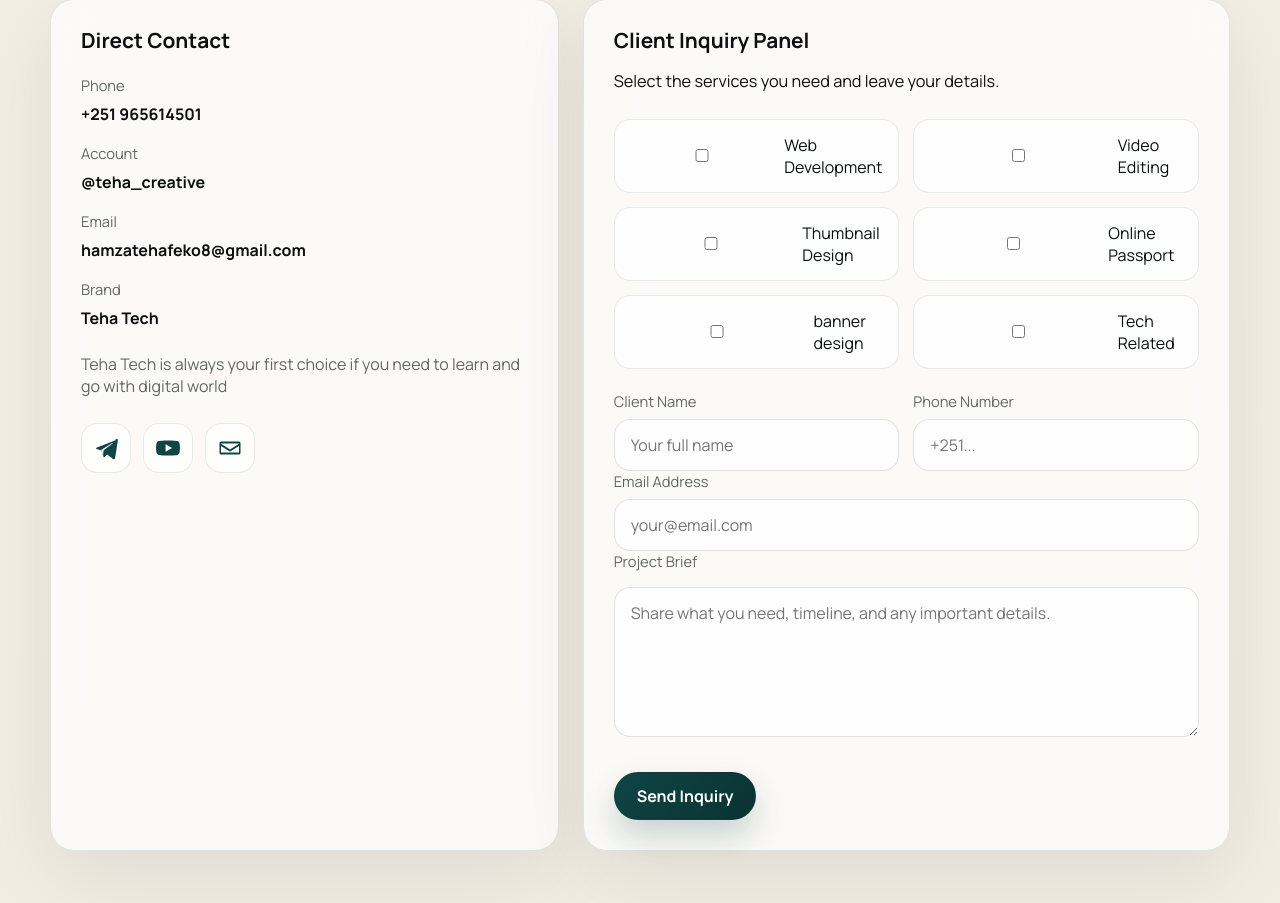
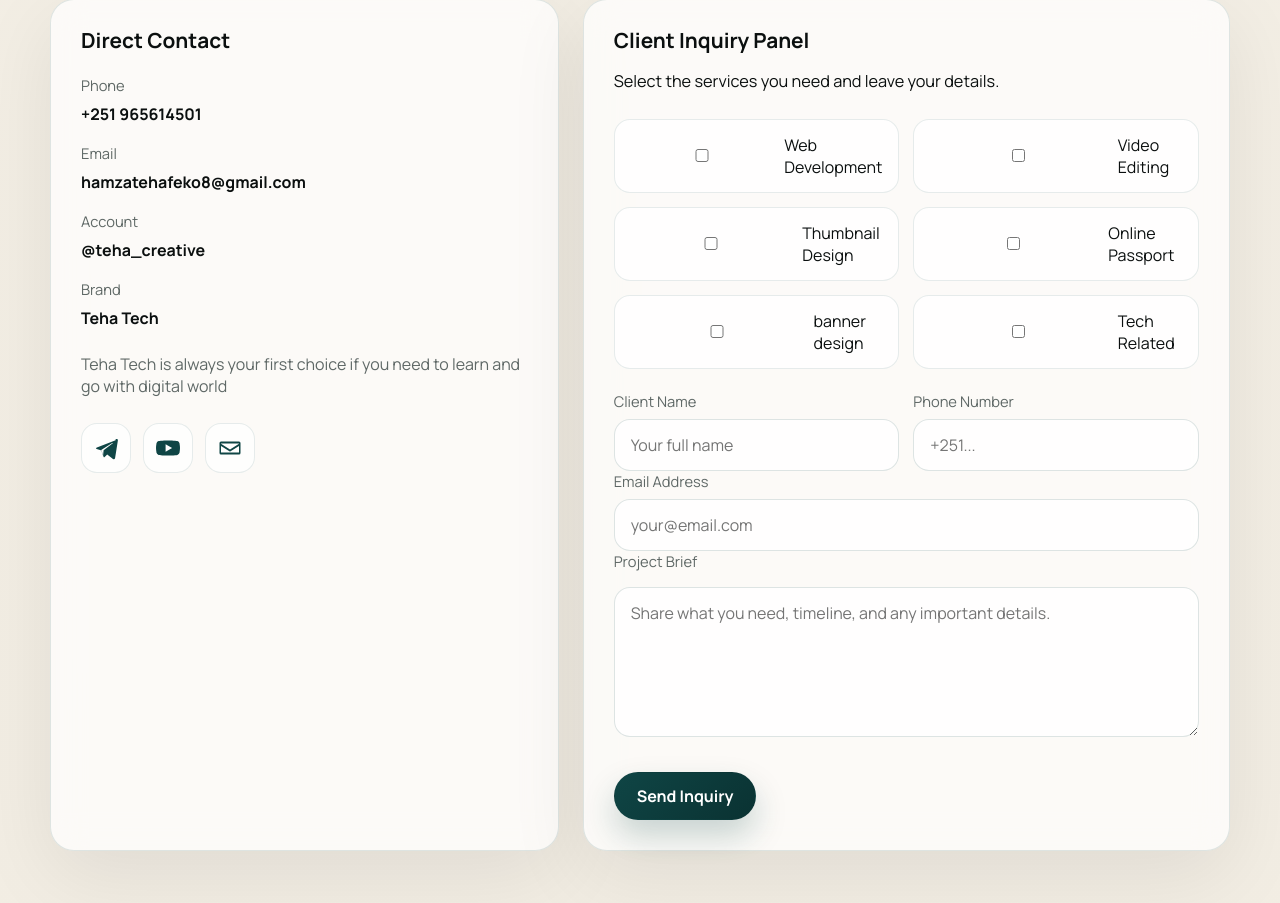
Before and after one commit to essentialsign103-crypto/MY_PORTFOLIO, a Next.js app: page / in a window 1280 px wide. Shown: the part 8614-9517 px from the top of the page. Built offline with nearby package versions, Linux system fonts and the light colour scheme.

Commit message:
Fix build error - add contactAccount to page.tsx PortfolioData

```diff
--- a/app/components/HomeContent.tsx
+++ b/app/components/HomeContent.tsx
@@ -412,12 +412,12 @@ export function HomeContent({ serviceOptions, defaultData }: HomeContentProps) {
                   <strong>{portfolioData.contactPhone}</strong>
                 </div>
                 <div>
-                  <span>{t("contact.account")}</span>
-                  <strong>{portfolioData.contactAccount || "@teha_creative"}</strong>
+                  <span>{t("contact.email")}</span>
+                  <strong>{portfolioData.contactEmail }</strong>
                 </div>
                 <div>
-                  <span>{t("contact.email")}</span>
-                  <strong>{portfolioData.contactEmail}</strong>
+                  <span>{t("contact.account")}</span>
+                  <strong>{portfolioData.contactAccount  || "CBE" }</strong>
                 </div>
                 <div>
                   <span>{t("contact.brand")}</span>
--- a/app/page.tsx
+++ b/app/page.tsx
@@ -24,6 +24,7 @@ interface PortfolioData {
   aboutText: string;
   contactEmail: string;
   contactPhone: string;
+  contactAccount: string;
   projects: Project[];
 }
 
@@ -33,6 +34,7 @@ const defaultData: PortfolioData = {
   aboutText: "I'm Hamza Teha, a video editor building work that feels cinematic, focused, and valuable. My approach combines creative instinct with strong technical execution so every cut, transition, and pacing choice supports the message.",
   contactEmail: "hamzatehafeko8@gmail.com",
   contactPhone: "+251 965614501",
+  contactAccount: "@teha_creative",
   projects: [
     {
       id: "1",
```
